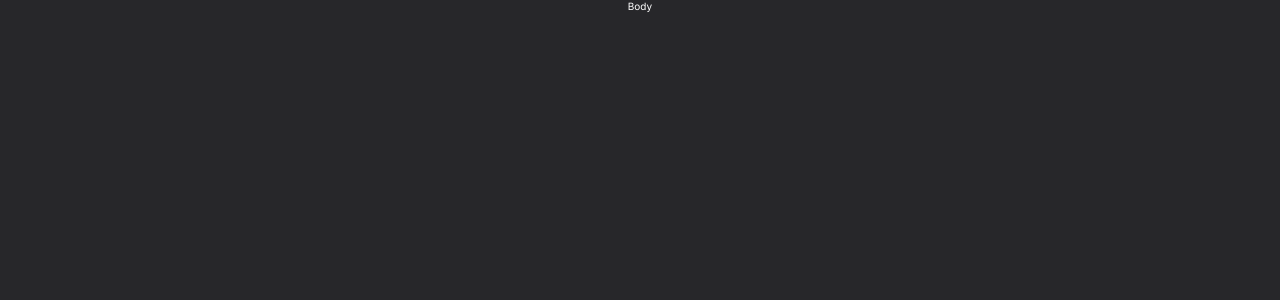
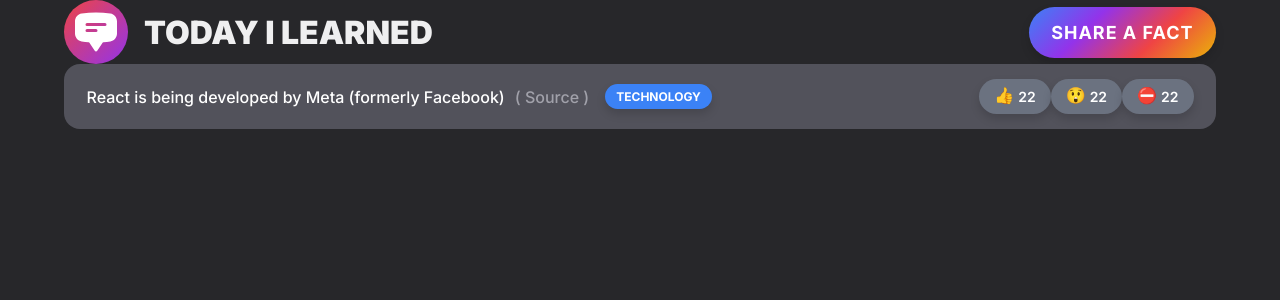
Before and after one commit to domenmerhar/today-i-learned-react, a React (Vite) app: page / in a window 1280 px wide. Shown: the top 300 px of the page. Built offline with nearby package versions, Linux system fonts and the light colour scheme.

Commit message:
Update App.tsx

```diff
--- a/src/App.tsx
+++ b/src/App.tsx
@@ -1,5 +1,11 @@
+import { MainPage } from "./pages/MainPage";
+
 function App() {
-  return <>Body</>;
+  return (
+    <>
+      <MainPage />
+    </>
+  );
 }
 
 export default App;
```
